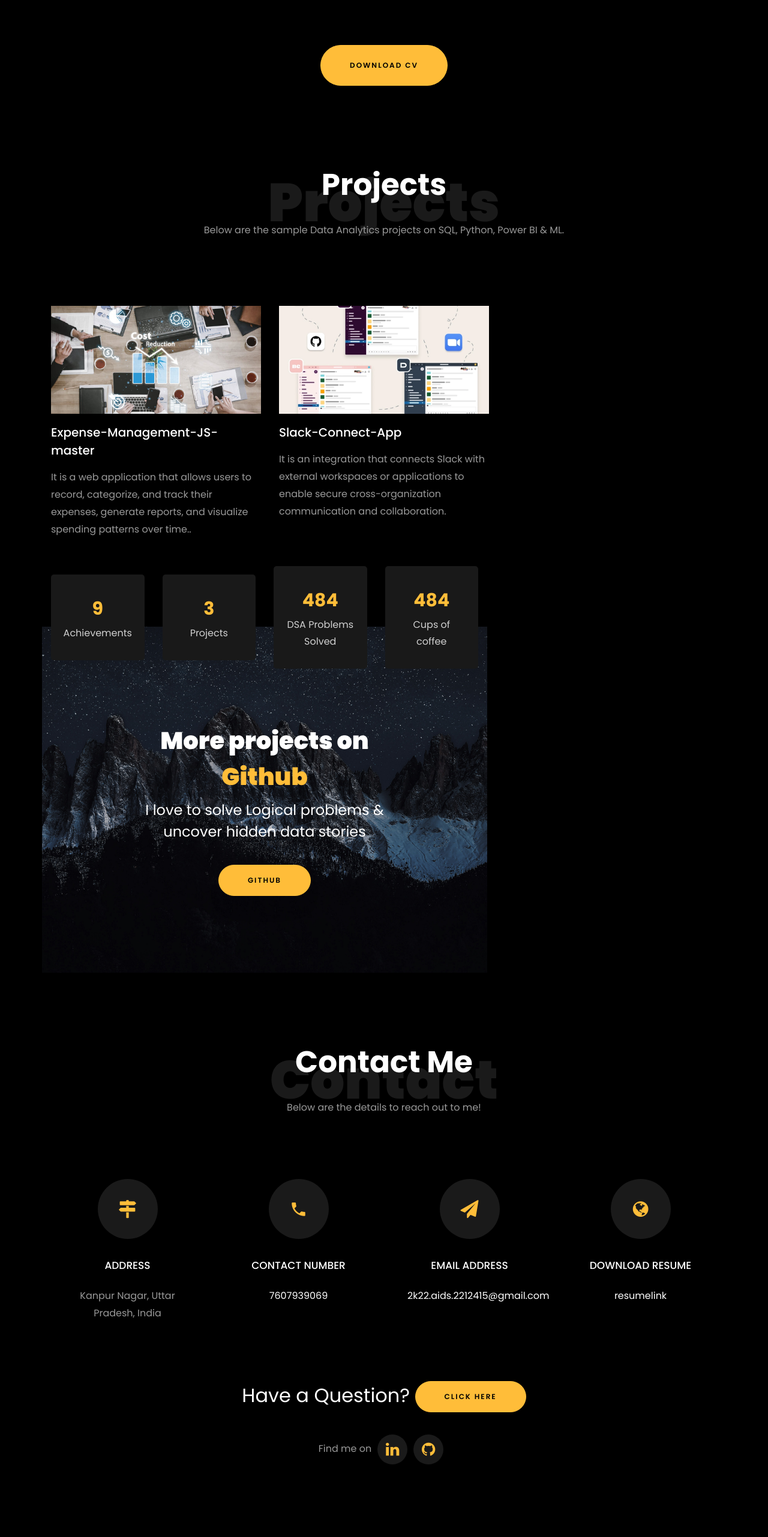
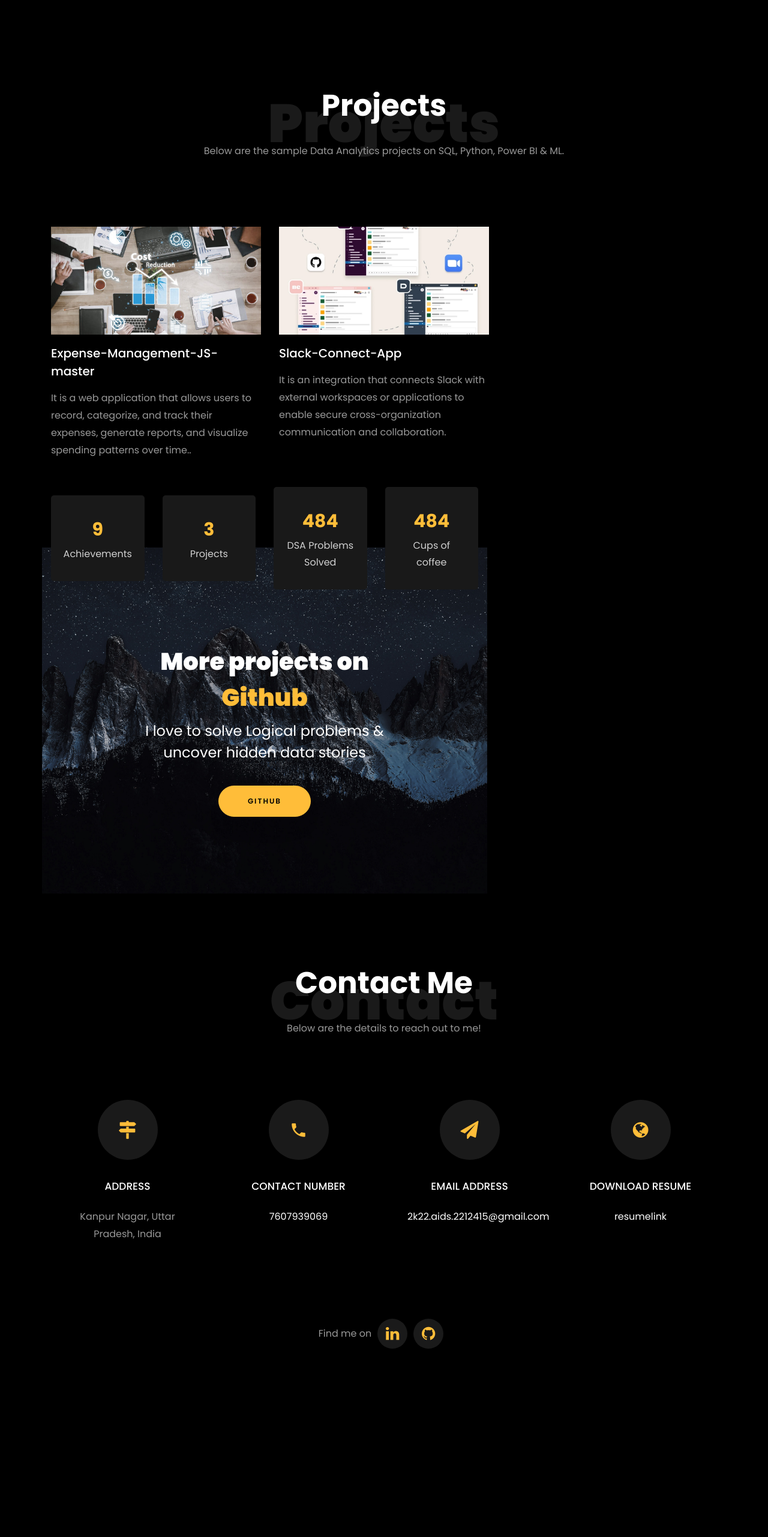
Before and after one commit to AkshayBajpai26/Akshay-Bajpai, a plain HTML site: page index.html in a window 1280 px wide. Shown: the part 3297-5860 px from the top of the page at 60% size. Drawn offline with Linux system fonts and the light colour scheme; files whose address does not match are found by name.

Commit message:
Update index.html

```diff
--- a/index.html
+++ b/index.html
@@ -389,12 +389,12 @@ building industry-ready AI solutions and deploying them on web/mobile platforms.
 				</div>
     		</div>
 
-    		<div class="row justify-content-center mt-5">
+<!--     		<div class="row justify-content-center mt-5">
     			<div class="col-md-6 text-center ftco-animate">
     				<p><a href="#" class="btn btn-primary py-4 px-5">Download CV</a></p>
     			</div>
     		</div>
-    	</div>
+    	</div> -->
     </section>
 
 
@@ -578,11 +578,11 @@ building industry-ready AI solutions and deploying them on web/mobile platforms.
 		  <div class="container">
 			<br>
 			<br>
-			<div class="row justify-content-center">
+<!-- 			<div class="row justify-content-center">
 				<div class="col-md-7 ftco-animate text-center">
 					<h2>Have a<span> Question?  </span> <a href="https://forms.gle/uLaTShUKXraAvHJ77" class="btn btn-primary py-3 px-5">Click Here</a> </h2>
 				</div>
-			</div>
+			</div> -->
 				<br>
 					<ul class="ftco-footer-social list-unstyled d-flex justify-content-center align-items-center mb-0">
 					  <li class="ftco-animate normal-txt">Find me on  </li>
```
